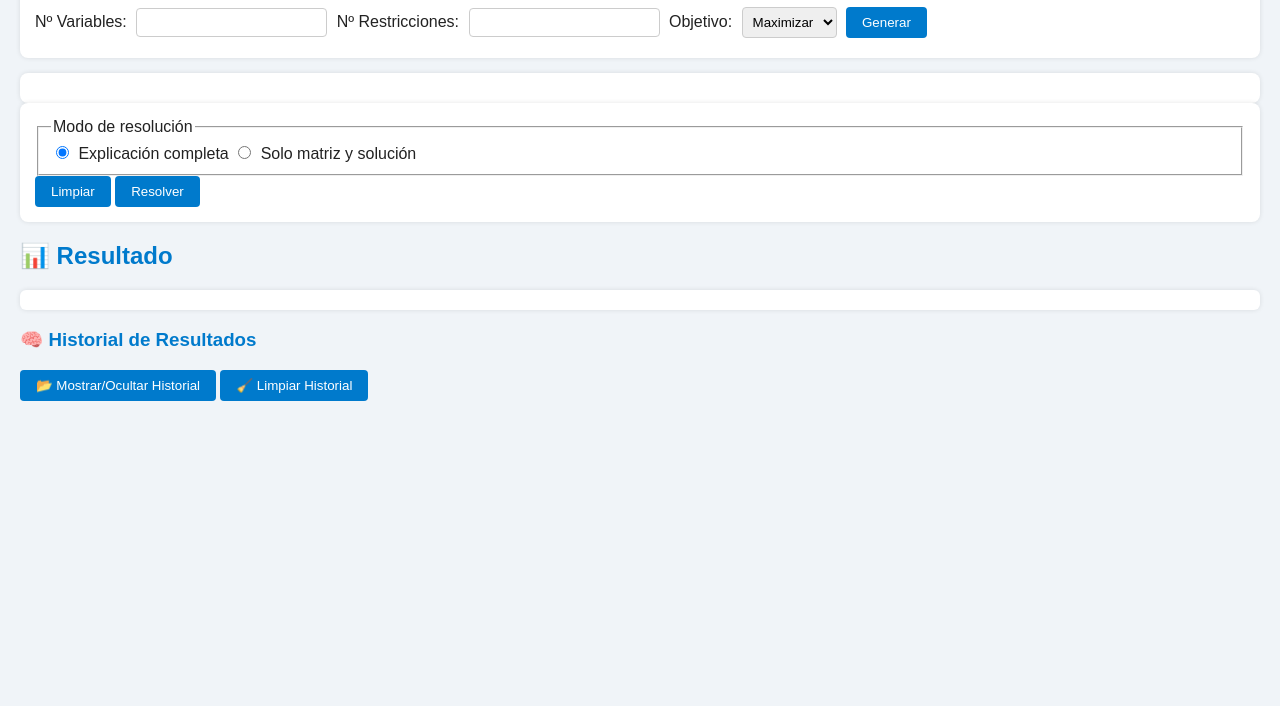
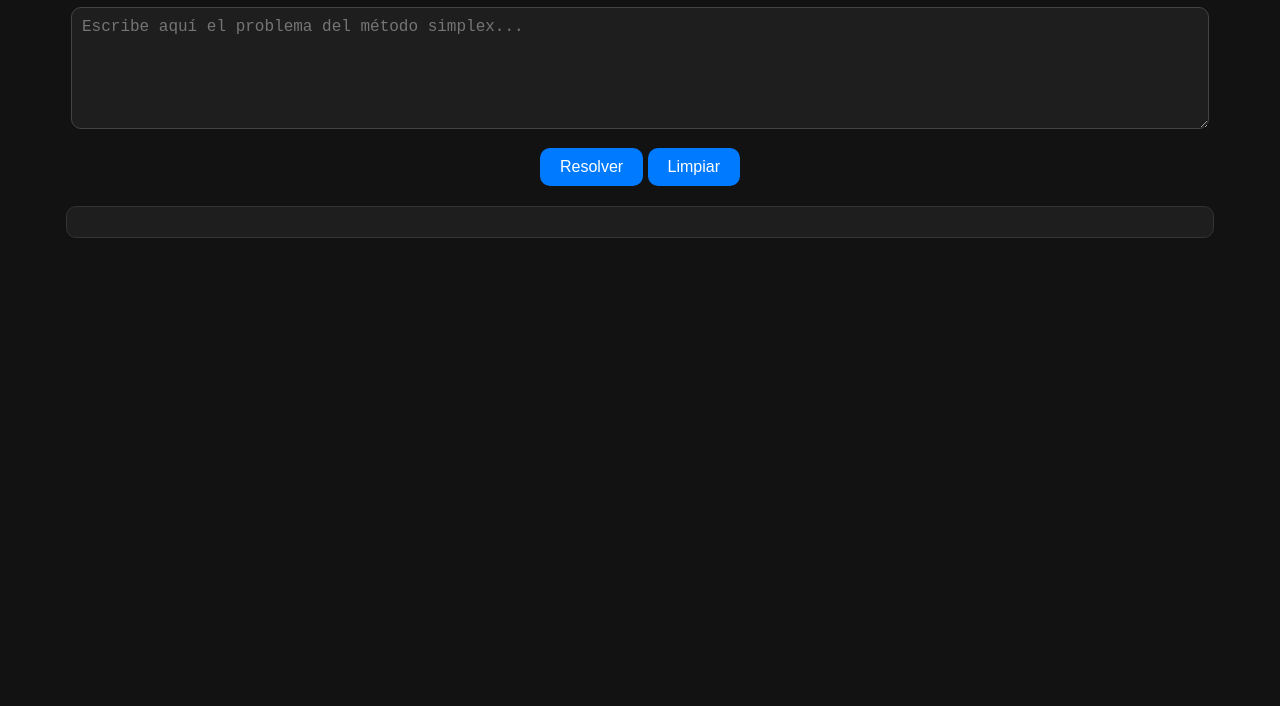
Before and after one commit to cmoralesj-create/simplex-asis-ai, a plain HTML site: page index.html in a window 1280 px wide. Shown: the part 94-800 px from the top of the page. Drawn offline with Linux system fonts and the light colour scheme.

Commit message:
index.html

```diff
--- a/index.html
+++ b/index.html
@@ -3,81 +3,78 @@
 <head>
   <meta charset="UTF-8" />
   <meta name="viewport" content="width=device-width, initial-scale=1.0" />
-  <title>AsisSimplex</title>
-  <link rel="stylesheet" href="style.css" />
-  <link rel="manifest" href="manifest.json" />
+  <title>Resolutor Simplex</title>
+  <style>
+    body {
+      font-family: Arial, sans-serif;
+      background-color: #121212;
+      color: #fff;
+      margin: 0;
+      padding: 20px;
+      text-align: center;
+    }
+    textarea {
+      width: 90%;
+      height: 100px;
+      margin-bottom: 15px;
+      background-color: #1e1e1e;
+      color: #fff;
+      border: 1px solid #444;
+      border-radius: 10px;
+      padding: 10px;
+      font-size: 16px;
+    }
+    button {
+      background-color: #007bff;
+      color: white;
+      border: none;
+      padding: 10px 20px;
+      border-radius: 10px;
+      font-size: 16px;
+      cursor: pointer;
+      transition: 0.2s;
+    }
+    button:hover {
+      background-color: #0056b3;
+    }
+    #salida {
+      margin-top: 20px;
+      text-align: left;
+      width: 90%;
+      margin-left: auto;
+      margin-right: auto;
+      padding: 15px;
+      background-color: #1e1e1e;
+      border: 1px solid #333;
+      border-radius: 10px;
+      white-space: pre-wrap;
+    }
+    #spinner {
+      display: none;
+      position: fixed;
+      top: 0; left: 0;
+      width: 100%; height: 100%;
+      background-color: rgba(0,0,0,0.7);
+      z-index: 9999;
+      justify-content: center;
+      align-items: center;
+      color: white;
+      font-size: 22px;
+    }
+  </style>
 </head>
 <body>
-  <header>
-    <h1>🔢 Asistente Simplex Inteligente</h1>
-  </header>
+  <h1>🧠 Resolutor Simplex (IA + Local)</h1>
 
-  <section class="panel-top">
-    <label for="numVars">Nº Variables:</label>
-    <input type="number" id="numVars" min="1" aria-label="Número de variables" />
+  <textarea id="entrada" placeholder="Escribe aquí el problema del método simplex..."></textarea><br>
+  <button onclick="resolverProblema()">Resolver</button>
+  <button onclick="generarCampos()">Limpiar</button>
 
-    <label for="numRestricciones">Nº Restricciones:</label>
-    <input type="number" id="numRestricciones" min="1" aria-label="Número de restricciones" />
+  <div id="salida"></div>
 
-    <label for="objetivo">Objetivo:</label>
-    <select id="objetivo" aria-label="Tipo de optimización">
-      <option value="max">Maximizar</option>
-      <option value="min">Minimizar</option>
-    </select>
-
-    <button id="btnGenerar" aria-label="Generar campos">Generar</button>
-  </section>
-
-  <section id="panelDatos" aria-live="polite"></section>
-
-  <section class="panel-botones">
-    <fieldset>
-      <legend>Modo de resolución</legend>
-      <label><input type="radio" name="modo" value="completo" checked /> Explicación completa</label>
-      <label><input type="radio" name="modo" value="simple" /> Solo matriz y solución</label>
-    </fieldset>
-    <button id="btnLimpiar" aria-label="Limpiar datos">Limpiar</button>
-    <button id="btnResolver" disabled aria-label="Resolver problema">Resolver</button>
-  </section>
-
-  <section>
-    <h2>📊 Resultado</h2>
-    <pre id="resultado" aria-live="polite"></pre>
-  </section>
-
-  <section>
-    <h3>🧠 Historial de Resultados</h3>
-    <div class="historial-controles">
-      <button onclick="toggleHistorial()" aria-label="Mostrar u ocultar historial">📂 Mostrar/Ocultar Historial</button>
-      <button onclick="limpiarHistorial()" aria-label="Limpiar historial">🧹 Limpiar Historial</button>
-    </div>
-    <div id="historial" style="display:none;"></div>
-  </section>
-
-  <section id="instalarApp"></section>
+  <div id="spinner">⏳ Consultando inteligencia artificial...</div>
 
   <script src="simplex.js"></script>
   <script src="app.js"></script>
-  <script>
-    if (performance.navigation.type === 1) {
-      location.reload(true);
-    }
-  </script>
-  <div id="spinner" style="
-  display: none;
-  position: fixed;
-  top: 0; left: 0;
-  width: 100%; height: 100%;
-  background-color: rgba(0,0,0,0.5);
-  z-index: 9999;
-  justify-content: center;
-  align-items: center;
-  color: white;
-  font-size: 22px;
-">
-  ⏳ Consultando inteligencia artificial...
-</div>
-
 </body>
-
 </html>
```
